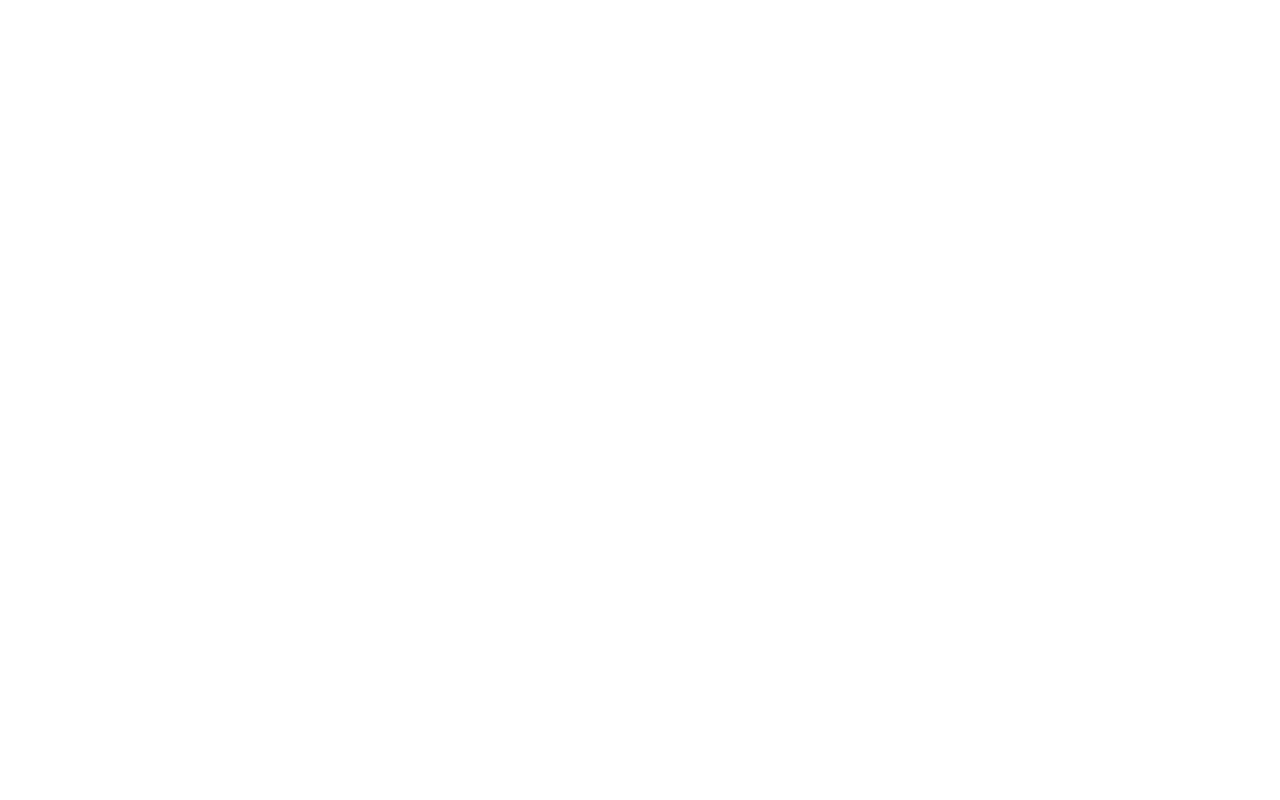
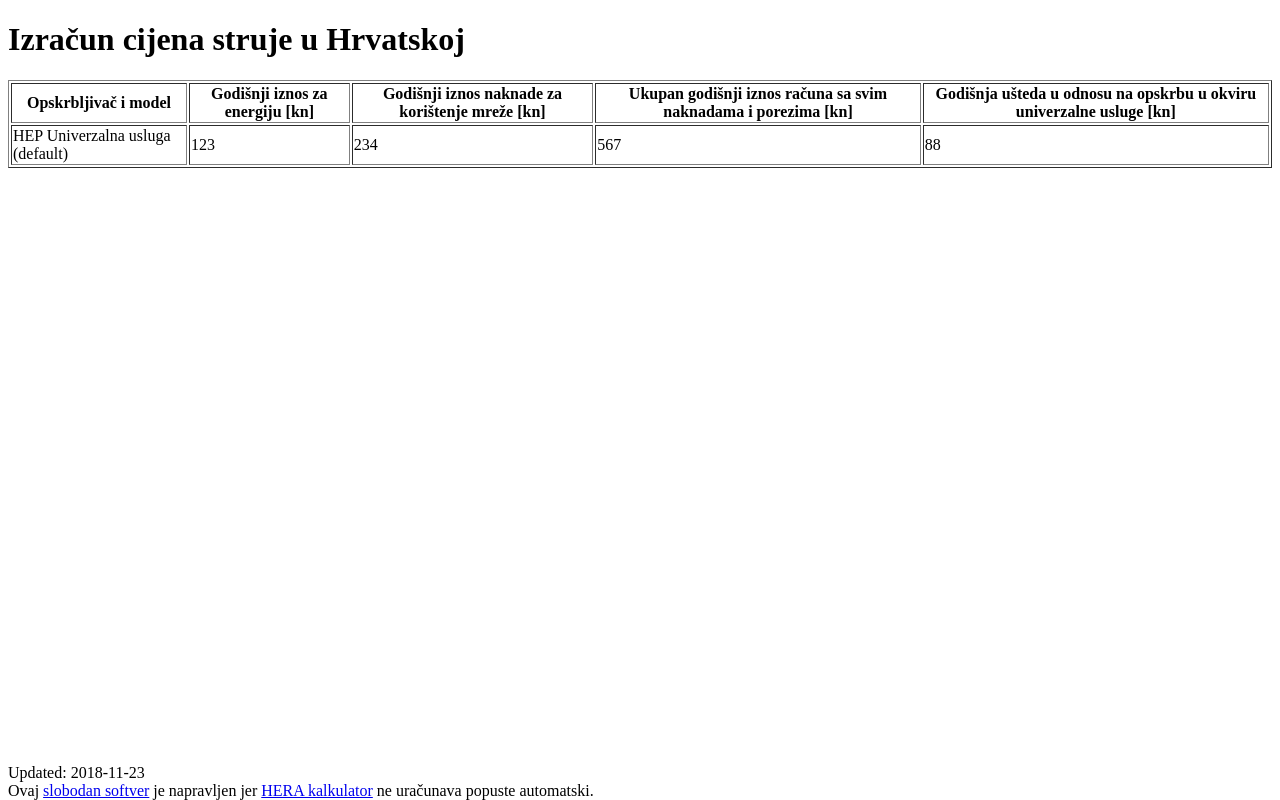
Before and after one commit to mnalis/struja_cijene, a plain HTML site: page index.html in a window 1280 px wide. Drawn offline with Linux system fonts and the light colour scheme.

Commit message:
initial table filling example

```diff
--- a/index.html
+++ b/index.html
@@ -2,9 +2,37 @@
 <html lang="hr">
 <head>
 	<meta charset="utf-8">
-	<title>Izračun cijene struje u Hrvatskoj</title>
+	<title>Izračun cijena struje u Hrvatskoj</title>
 	<meta name="viewport" content="width=device-width, initial-scale=1">
+	<script defer type="text/javascript" src="opskrbljivaci.js"></script>
+	<script defer type="text/javascript" src="struja_calc.js"></script>
+	<link href="struja.css" rel="stylesheet" type="text/css" media="screen">
 </head>
 <body>
+	<h1>Izračun cijena struje u Hrvatskoj</h1>
+	<form>
+	</form>
+
+	<table border="1">
+		<thead>
+		<tr>
+			<th>Opskrbljivač i model</th>
+			<th>Godišnji iznos za energiju [kn]</th>
+			<th>Godišnji iznos naknade za korištenje mreže [kn]</th>
+			<th>Ukupan godišnji iznos računa sa svim naknadama i porezima [kn]</th>
+			<th>Godišnja ušteda u odnosu na opskrbu u okviru univerzalne usluge [kn]</th>
+		</tr>
+		</thead>
+
+		<tbody id="tablica">
+			<tr><td colspan=5>Loading (requires Javascript)...</td></tr>
+		</tbody>
+	</table>
+
+
+	<footer>
+		Updated: <span id="zadnji_update">[računam...]</span><br>
+		Ovaj <A HREF="https://github.com/mnalis/struja_cijene">slobodan softver</A> je napravljen jer <A HREF="https://www.hera.hr/hr/tarifni-kalkulator-eek/">HERA kalkulator</A> ne uračunava popuste automatski.
+	</footer>
 </body>
 </html>
--- /dev/null
+++ b/opskrbljivaci.js
@@ -0,0 +1,16 @@
+//
+// lista opskrbljivaca sa cijenama i popustima
+//
+
+var last_updated='2018-11-23';
+
+var opskrbljivaci = { 'cfg': [
+{       'naziv': 'HEP Univerzalna usluga (default)',
+	'jt_cijena': 0.77,
+	'vt_cijena': 0.84,
+	'nt_cijena': 0.41,
+	'naknada_omm': 10,
+	'naknada_opskrba': 7.40,
+},
+
+] };
--- /dev/null
+++ b/struja.css
@@ -0,0 +1,8 @@
+footer {
+	position: fixed;
+	bottom: 0;
+}
+
+th {
+	font-weight: bold;
+}
--- /dev/null
+++ b/struja_calc.js
@@ -0,0 +1,37 @@
+function loadTable() {
+	// https://developer.mozilla.org/en-US/docs/Web/JavaScript/Reference/Functions_and_function_scope/Strict_mode
+	'use strict';
+
+	document.getElementById('tablica').innerHTML = '<tr><td colspan=5>Initializing...</td></tr>';
+
+//  document.getElementById('expand_op').onchange = check_expand;
+//  check_expand();
+
+	// dodaj jedan red za jednog opskrbljivaca
+	function addRow(op) {
+		var row='<tr>' +
+			'<td>' + op.naziv +  '</td>' +
+			'<td>' + '123' +  '</td>' +
+			'<td>' + '234' +  '</td>' +
+			'<td>' + '567' +  '</td>' +
+			'<td>' + '88' +  '</td>' +
+			'</tr>';
+		return row;
+	}
+
+	var tablica = '';
+	var i = 0;
+	while (i < opskrbljivaci.cfg.length) {
+		tablica = tablica + addRow(opskrbljivaci.cfg[i++]);
+	};
+
+
+
+
+
+	document.getElementById('tablica').innerHTML = tablica;
+	document.getElementById('zadnji_update').innerHTML = last_updated;
+
+}
+
+loadTable();
```
